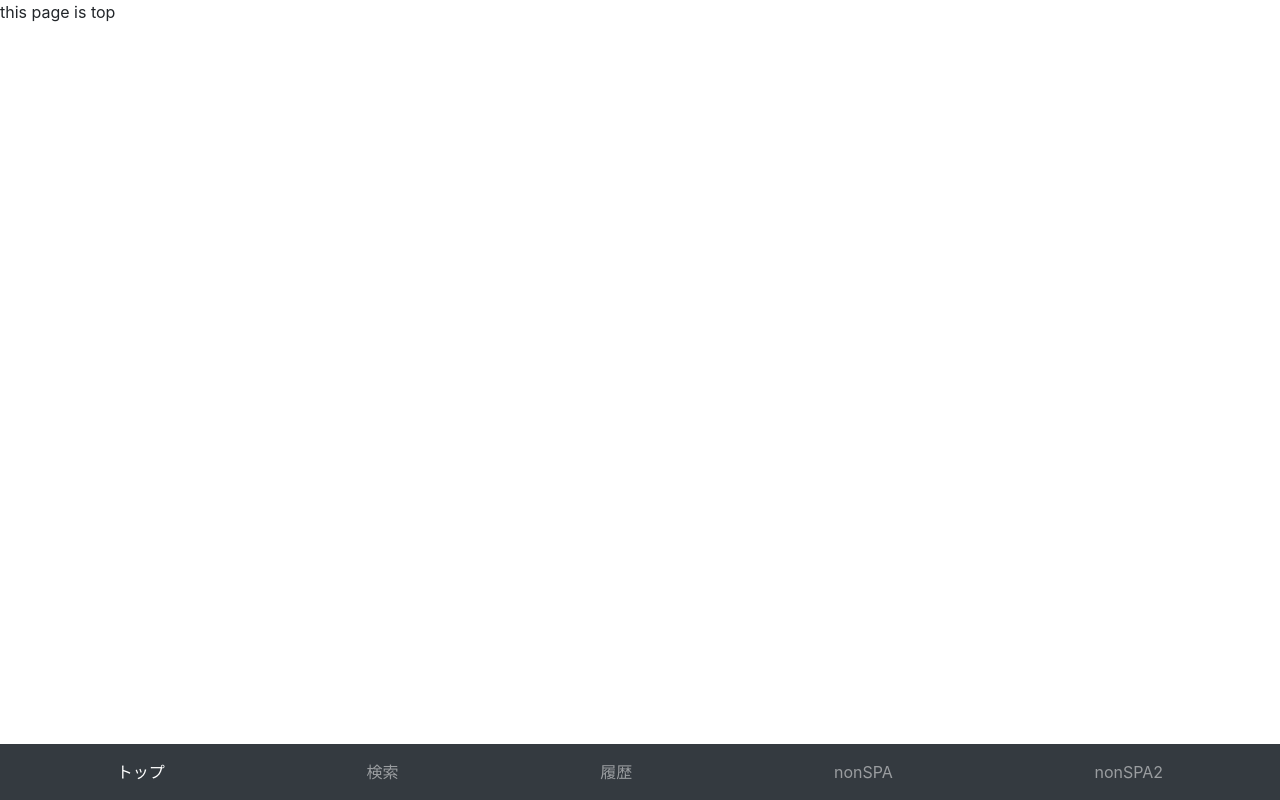
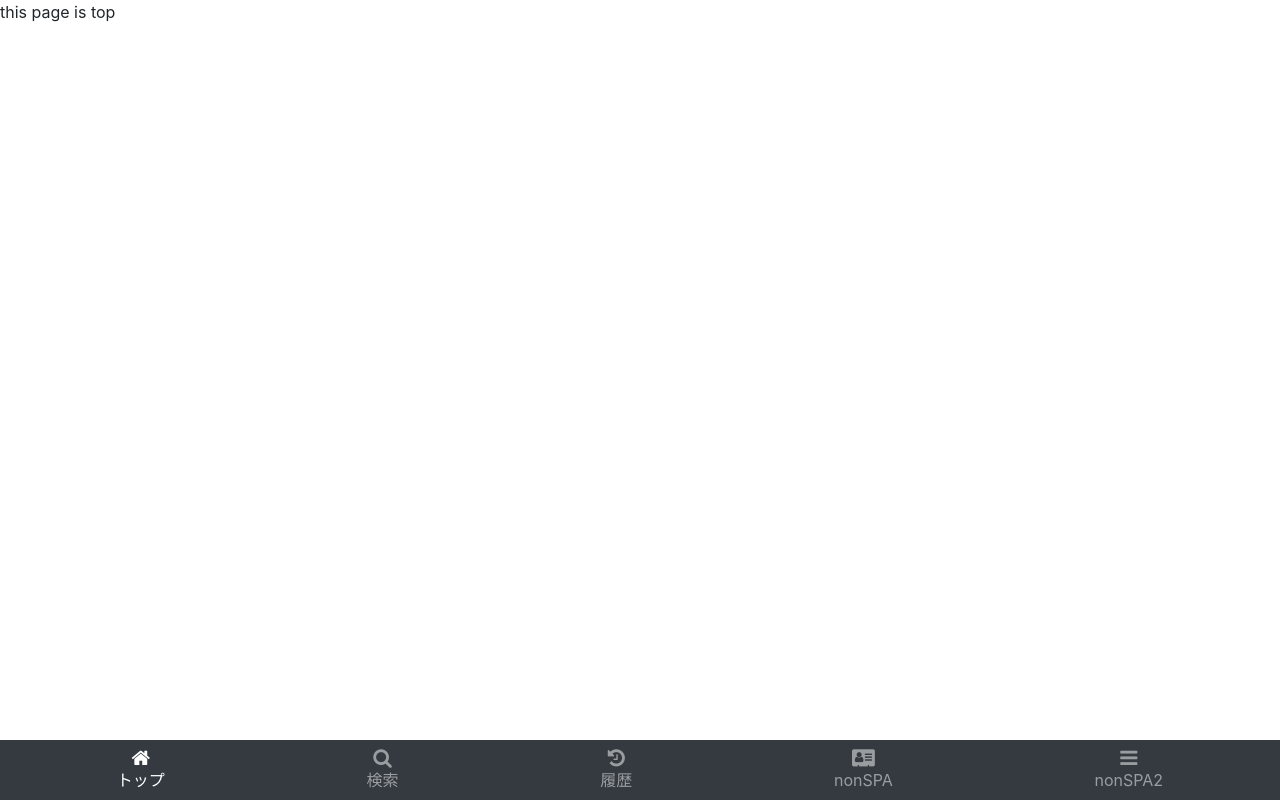
Before and after one commit to yuu-eguci/carsensor-sketch, a Vue app: page / in a window 1280 px wide. Built offline with nearby package versions, Linux system fonts and the light colour scheme; the HTML template or start-up script is replaced by a standard one.

Commit message:
#5 Add header icons

```diff
--- a/src/App.vue
+++ b/src/App.vue
@@ -13,28 +13,43 @@
       <div class="collapse navbar-collapse justify-content-around" id="nav-content">
         <ul class="navbar-nav">
           <li class="nav-item active">
-            <router-link to="/" class="nav-link">トップ</router-link>
+            <router-link to="/" class="nav-link">
+              <i class="fa fa-home"></i>
+              トップ
+            </router-link>
           </li>
         </ul>
         <ul class="navbar-nav">
           <li class="nav-item">
-            <router-link to="/items" class="nav-link">検索</router-link>
+            <router-link to="/items" class="nav-link">
+              <i class="fa fa-search"></i>
+              検索
+            </router-link>
           </li>
         </ul>
         <ul class="navbar-nav">
           <li class="nav-item">
-            <router-link to="/item" class="nav-link">履歴</router-link>
+            <router-link to="/item" class="nav-link">
+              <i class="fa fa-history"></i>
+              履歴
+            </router-link>
           </li>
         </ul>
         <ul class="navbar-nav">
           <li class="nav-item">
             <!-- NOTE: SPA ではないページも作るつもりです。 -->
-            <a class="nav-link" href="#">nonSPA</a>
+            <a class="nav-link" href="#">
+              <i class="fa fa-address-card"></i>
+              nonSPA
+            </a>
           </li>
         </ul>
         <ul class="navbar-nav">
           <li class="nav-item">
-            <a class="nav-link" href="#">nonSPA2</a>
+            <a class="nav-link" href="#">
+              <i class="fa fa-bars"></i>
+              nonSPA2
+            </a>
           </li>
         </ul>
       </div>
@@ -46,4 +61,12 @@
 </script>
 
 <style>
+  /* icon + text リンクのための style です。 */
+  .nav-link {
+    text-align:center;
+    display:table-cell;
+    padding: 0; }
+    .nav-link .fa {
+      display:block;
+      font-size:20px; }
 </style>
```
